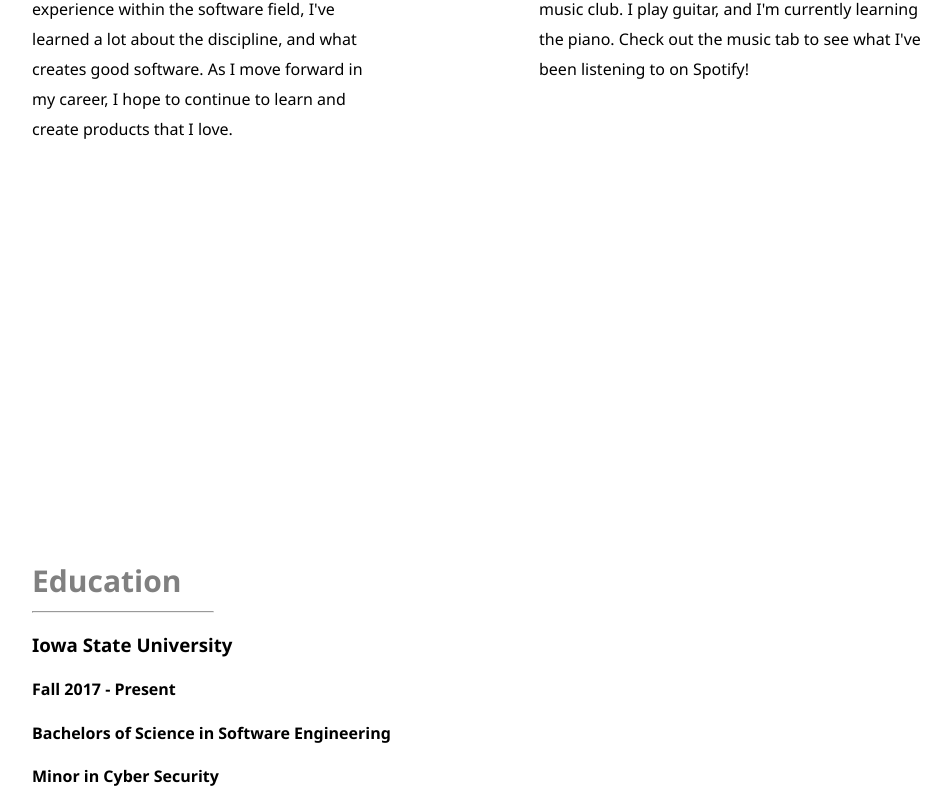
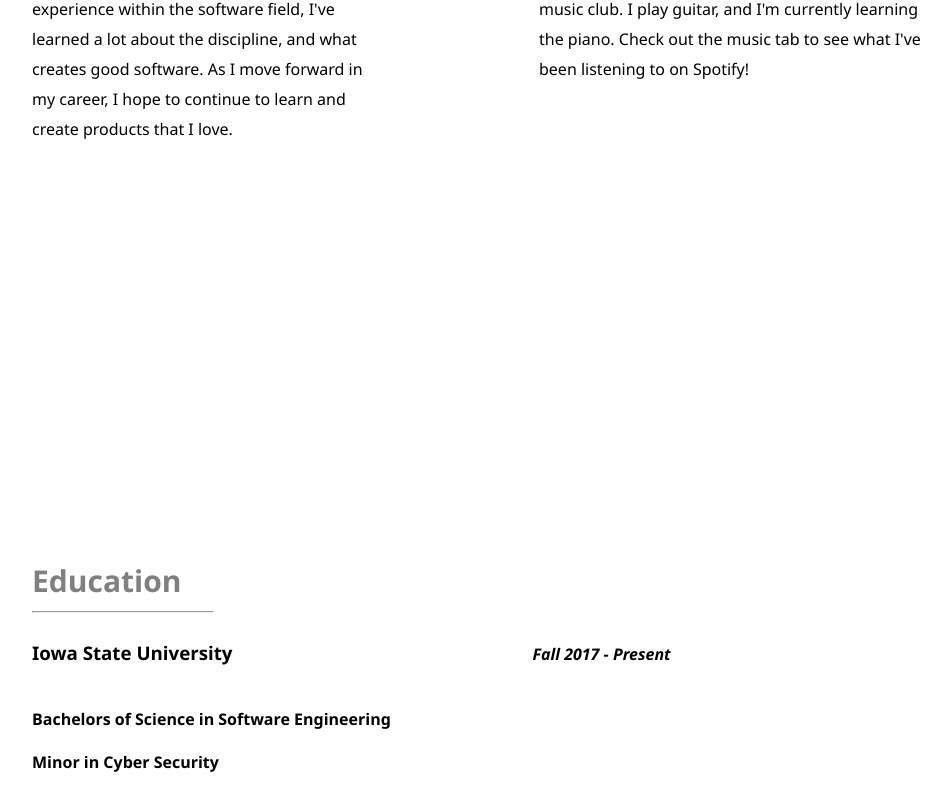
Before and after one commit to dms909/New-Website, a React (Create React App) app: page / in a window 1280 px wide. Shown: the part 1366-2174 px from the top of the page, without its empty margins (226-1177 px from the left). Built offline with nearby package versions, Linux system fonts and the light colour scheme.

Commit message:
Fixed education header

```diff
--- a/src/components/Education.js
+++ b/src/components/Education.js
@@ -6,8 +6,8 @@ const Education = () => {
             <h2>Education</h2>
             <hr align="left"/>
 
-            <h3 className="EducationHeader">Iowa State University</h3>
-            <h4 className="EducationDate">Fall 2017 - Present</h4>
+            <h3 className="EducationSchoolName">Iowa State University</h3>
+            <h4 className="EducationDate"><i>Fall 2017 - Present</i></h4>
 
             <h4>Bachelors of Science in Software Engineering</h4>
             <h4>Minor in Cyber Security</h4>
--- a/src/index.css
+++ b/src/index.css
@@ -52,7 +52,6 @@
 .Education {
   margin-top: 400px;
   margin-left: 250px;
-  grid-template-columns: 1fr 1fr;
 }
 
 .Education h2 {
@@ -70,12 +69,13 @@
   line-height: 5px;
 }
 
-.EducationHeader {
-  margin-right: 150px;
+.EducationSchoolName {
+  display: inline-block;
+  margin-right: 300px;
 }
 
 .EducationDate {
-  padding-right: 200px;
+  display: inline-block;
 }
 
 @keyframes fadeIn {
```
